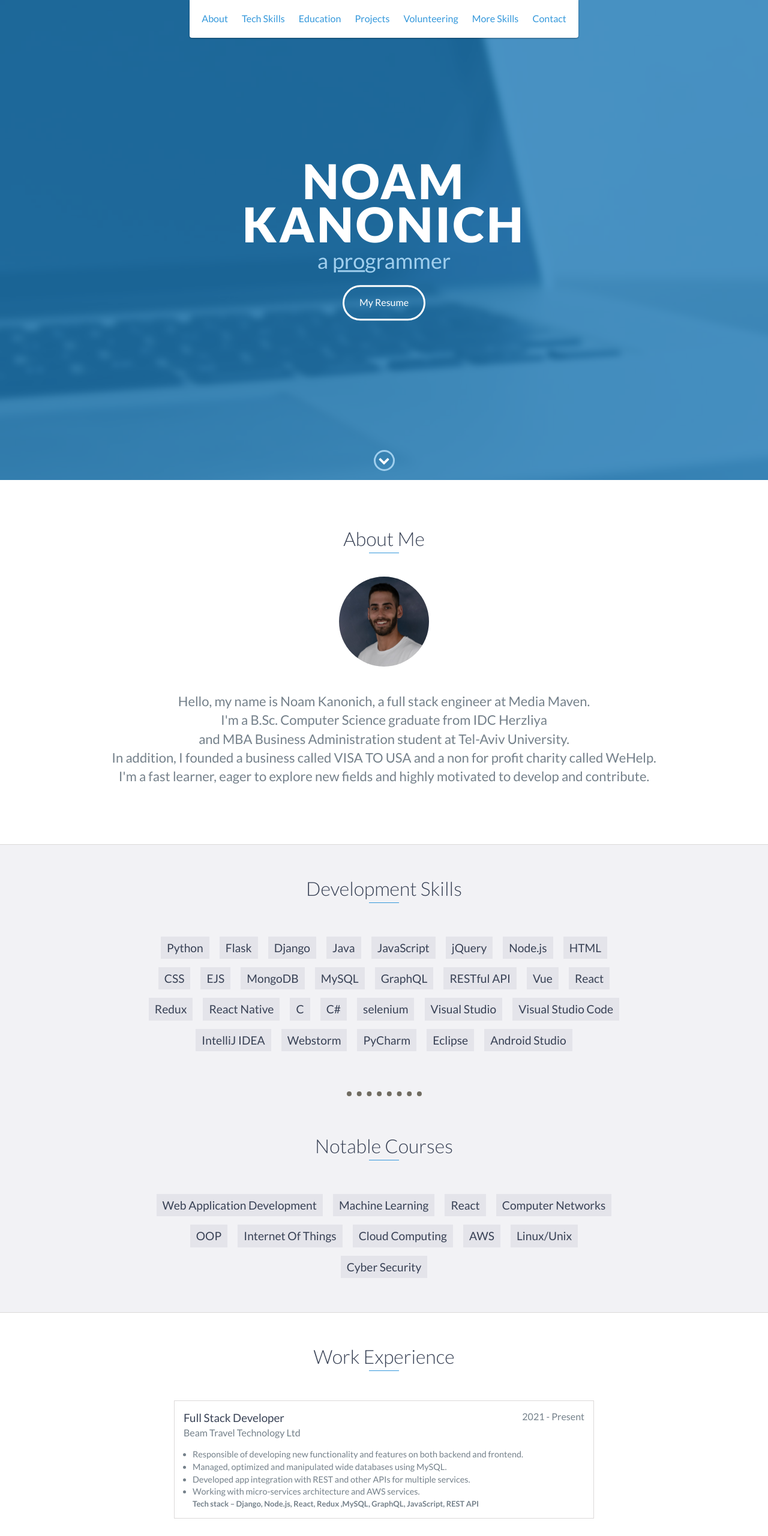
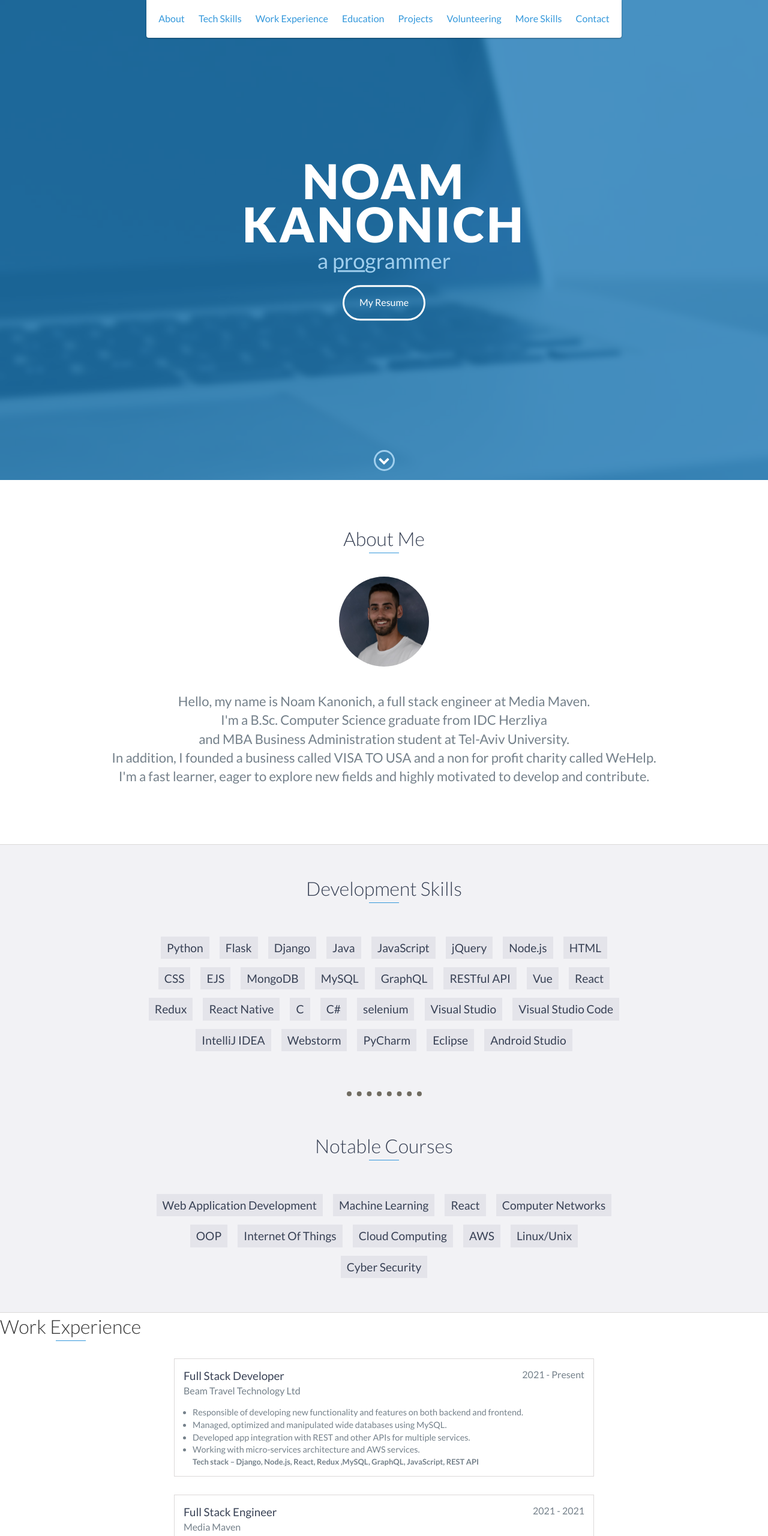
Before and after one commit to noamkanonich/Personal-Website, a website: page index.html in a window 1280 px wide. Shown: the top 2560 px of the page at 60% size. Drawn offline with nearby package versions, Linux system fonts and the light colour scheme.

Commit message:
Update index.html

```diff
--- a/index.html
+++ b/index.html
@@ -29,6 +29,9 @@
             </li>
             <li>
                 <a href="#skills">Tech Skills</a>
+            </li>
+	<li>
+                <a href="#work">Work Experience</a>
             </li>
             <li>
                 <a href="#education">Education</a>
@@ -145,7 +148,7 @@
 </div>
 
 
-  <div id="education">
+  <div id="work">
 	 <h2 class="heading">Work Experience</h2>
 	 <div class="education-block">
 		 <h3>Full Stack Developer</h3>
```
